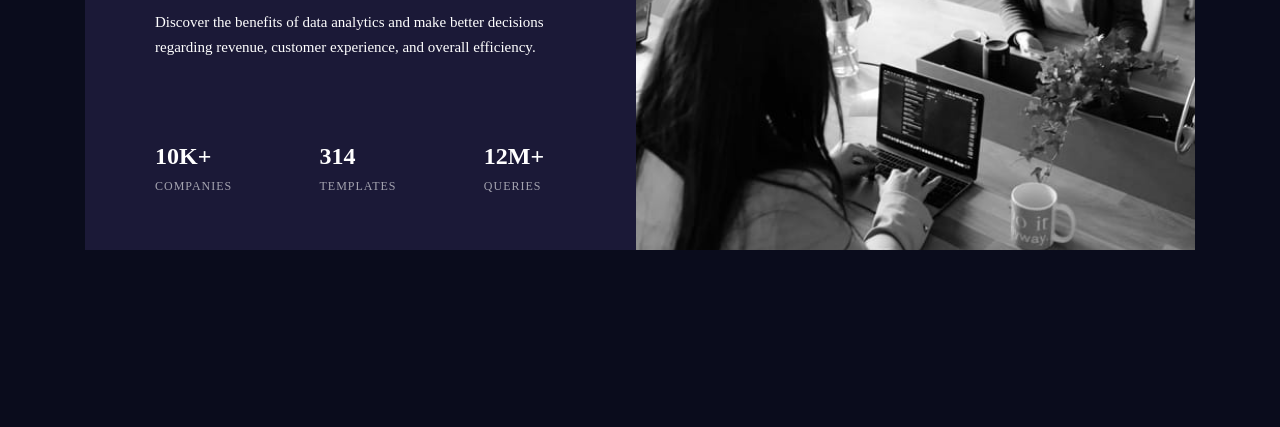
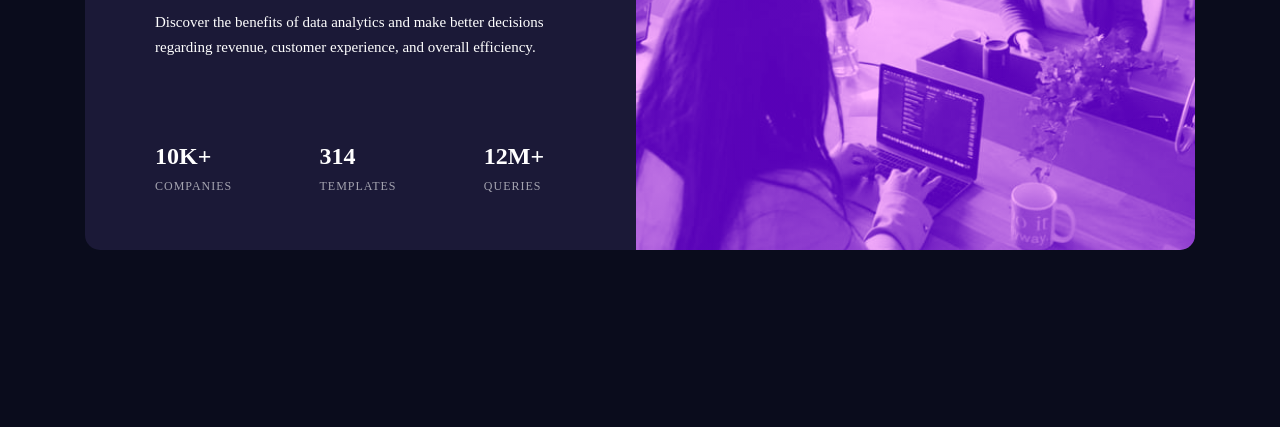
Before and after one commit to Solweigdev/stats-preview-card-component, a plain HTML site: page index.html in a window 1280 px wide. Shown: the part 373-800 px from the top of the page. Drawn offline with Linux system fonts and the light colour scheme.

Commit message:
change style and add radius and background-blend-mode

```diff
--- a/assets/css/style.css
+++ b/assets/css/style.css
@@ -20,16 +20,17 @@ body {
     max-height: 446px;
     min-height: 446px;
     overflow: hidden;
+    border-radius: 15px;
 
     background-color: var(--blue-dark-desaturated);
 }
 
 .spc_container_box_right {
-    background-image: url("../img/image-header-desktop.jpg");
-    background-repeat: no-repeat;
+    background: linear-gradient(rgba(171, 92, 219, 1), rgba(171, 92, 219, 1)), url("../img/image-header-desktop.jpg") no-repeat;
     background-size: cover;
     width: 100%;
     height: auto;
+    background-blend-mode: hard-light;
 }
 
 .spc_container_box_left {
```
